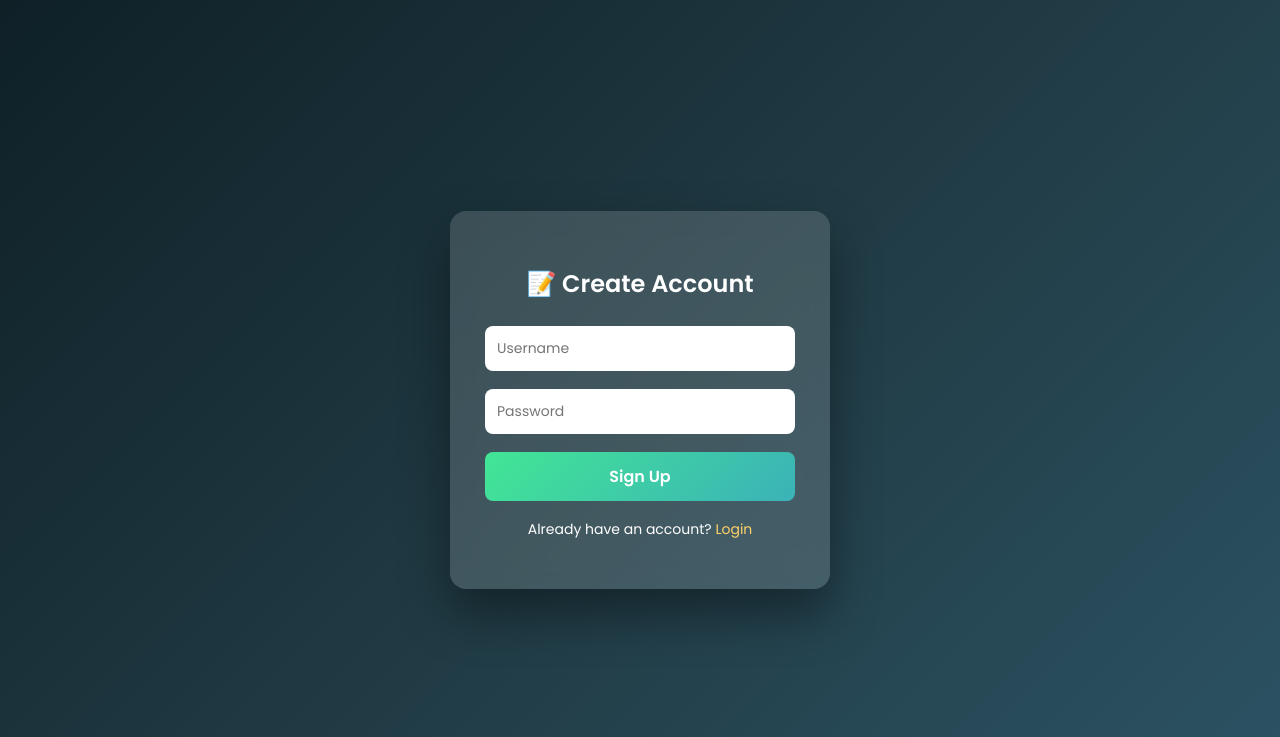
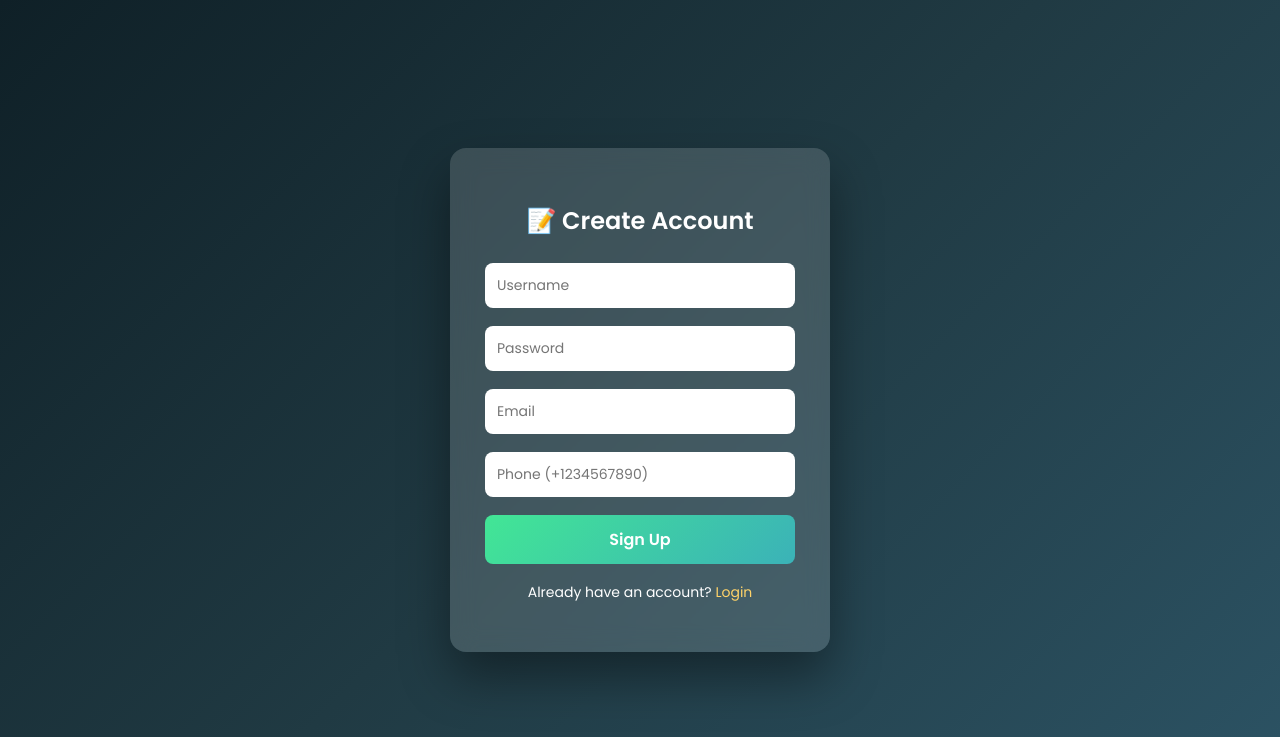
Before and after one commit to Sr293-blip/traffic, a Flask app: page /signup-page in a window 1280 px wide. Shown: the top 737 px of the page. Run offline with Flask 3, Linux system fonts and the light colour scheme.

Commit message:
Updated code

```diff
--- a/backend/app.py
+++ b/backend/app.py
@@ -4,6 +4,7 @@ import datetime
 import smtplib
 from email.mime.text import MIMEText
 from email.mime.multipart import MIMEMultipart
+from twilio.rest import Client
 
 # AI Modules
 from vehicle_detection import detect_congestion
@@ -30,7 +31,8 @@ def init_db():
             id INTEGER PRIMARY KEY AUTOINCREMENT,
             username TEXT UNIQUE,
             password TEXT,
-            email TEXT
+            email TEXT,
+            phone TEXT
         )
         """)
         conn.execute("""
@@ -68,6 +70,24 @@ def send_email_alert(to_email, subject, message):
     except Exception as e:
         print(f"Failed to send email: {e}")
 
+# ---------------- TWILIO SMS ALERT ----------------
+
+TWILIO_SID = "your_twilio_account_sid"
+TWILIO_AUTH_TOKEN = "your_twilio_auth_token"
+TWILIO_PHONE = "+1234567890"  # Your Twilio number
+
+def send_sms_alert(to_number, message):
+    try:
+        client = Client(TWILIO_SID, TWILIO_AUTH_TOKEN)
+        client.messages.create(
+            body=message,
+            from_=TWILIO_PHONE,
+            to=to_number
+        )
+        print(f"SMS sent to {to_number}")
+    except Exception as e:
+        print(f"Failed to send SMS: {e}")
+
 # ---------------- AUTH ----------------
 
 @app.route("/")
@@ -82,17 +102,18 @@ def signup_page():
 def signup():
     username = request.form.get("username")
     password = request.form.get("password")
-    email = request.form.get("email")  # Add email field in signup form
+    email = request.form.get("email")
+    phone = request.form.get("phone")  # new phone field in signup form
 
     try:
         with get_db() as conn:
             conn.execute(
-                "INSERT INTO users(username,password,email) VALUES(?,?,?)",
-                (username, password, email)
+                "INSERT INTO users(username,password,email,phone) VALUES(?,?,?,?)",
+                (username, password, email, phone)
             )
         return redirect("/?signup=success")
     except sqlite3.IntegrityError:
-        return redirect("/signup-page")  # username already exists
+        return redirect("/signup-page")
     except Exception as e:
         print(f"Signup Error: {e}")
         return redirect("/signup-page")
@@ -148,7 +169,7 @@ traffic_history = []
 
 @app.route("/analyze", methods=["POST"])
 def analyze():
-    video = "traffic.mp4"
+    video = "traffich.mp4"
 
     # YOLO vehicle detection
     congestion = detect_congestion(video)
@@ -175,18 +196,20 @@ def analyze():
     if len(traffic_history) > 10:
         traffic_history.pop(0)
 
-    # LSTM congestion prediction (convert numeric to words)
+    # LSTM congestion prediction
     prediction_word = "Not enough data"
     if len(traffic_history) == 10:
         prediction_value = predict_congestion(traffic_history)
-        if prediction_value < 20:
+        if prediction_value < 15:
             prediction_word = "LOW"
-        elif prediction_value < 40:
+        elif prediction_value < 25:
             prediction_word = "MEDIUM"
         else:
             prediction_word = "HIGH"
 
-    # Save to database and fetch user email
+    # Save to database and fetch user info
+    user_email = None
+    user_phone = None
     try:
         with get_db() as conn:
             conn.execute(
@@ -194,19 +217,16 @@ def analyze():
                 (str(datetime.datetime.now()), congestion, vehicle_count)
             )
             row = conn.execute(
-                "SELECT email FROM users WHERE username=?", (session["user"],)
+                "SELECT email, phone FROM users WHERE username=?", (session["user"],)
             ).fetchone()
-            user_email = row["email"] if row and "email" in row.keys() else None
+            if row:
+                user_email = row["email"]
+                user_phone = row["phone"]
     except Exception as e:
         print(f"DB Error: {e}")
-        user_email = None
 
-    # Send alert email if accident occurs or congestion is high
-    if user_email and (accident or congestion == "HIGH"):
-        send_email_alert(
-            to_email=user_email,
-            subject="🚨 Smart Traffic Alert",
-            message=f"""
+    # Prepare alert message
+    alert_message = f"""
 Traffic Alert!
 
 Traffic Status : {congestion}
@@ -216,7 +236,18 @@ Route Suggestion : {suggestion}
 
 Stay safe!
 """
+
+    # Send Email alert
+    if user_email and (accident or congestion == "HIGH"):
+        send_email_alert(
+            to_email=user_email,
+            subject="🚨 Smart Traffic Alert",
+            message=alert_message
         )
+
+    # Send SMS alert if predicted congestion is HIGH
+    if user_phone and prediction_word == "HIGH":
+        send_sms_alert(user_phone, alert_message)
 
     return jsonify({
         "congestion": congestion,
--- a/backend/templates/signup.html
+++ b/backend/templates/signup.html
@@ -91,6 +91,14 @@ text-decoration:none;
     <input type="password" name="password" placeholder="Password" required>
 </div>
 
+<div class="input-box">
+    <input type="email" name="email" placeholder="Email" required>
+</div>
+
+<div class="input-box">
+    <input type="tel" name="phone" placeholder="Phone (+1234567890)" required pattern="^\+\d{10,15}$" title="Include country code, e.g. +1234567890">
+</div>
+
 <button type="submit">Sign Up</button>
 
 </form>
```
Also changed, not shown: 1 other file. Lines whose indentation alone changed are shown as unchanged.
